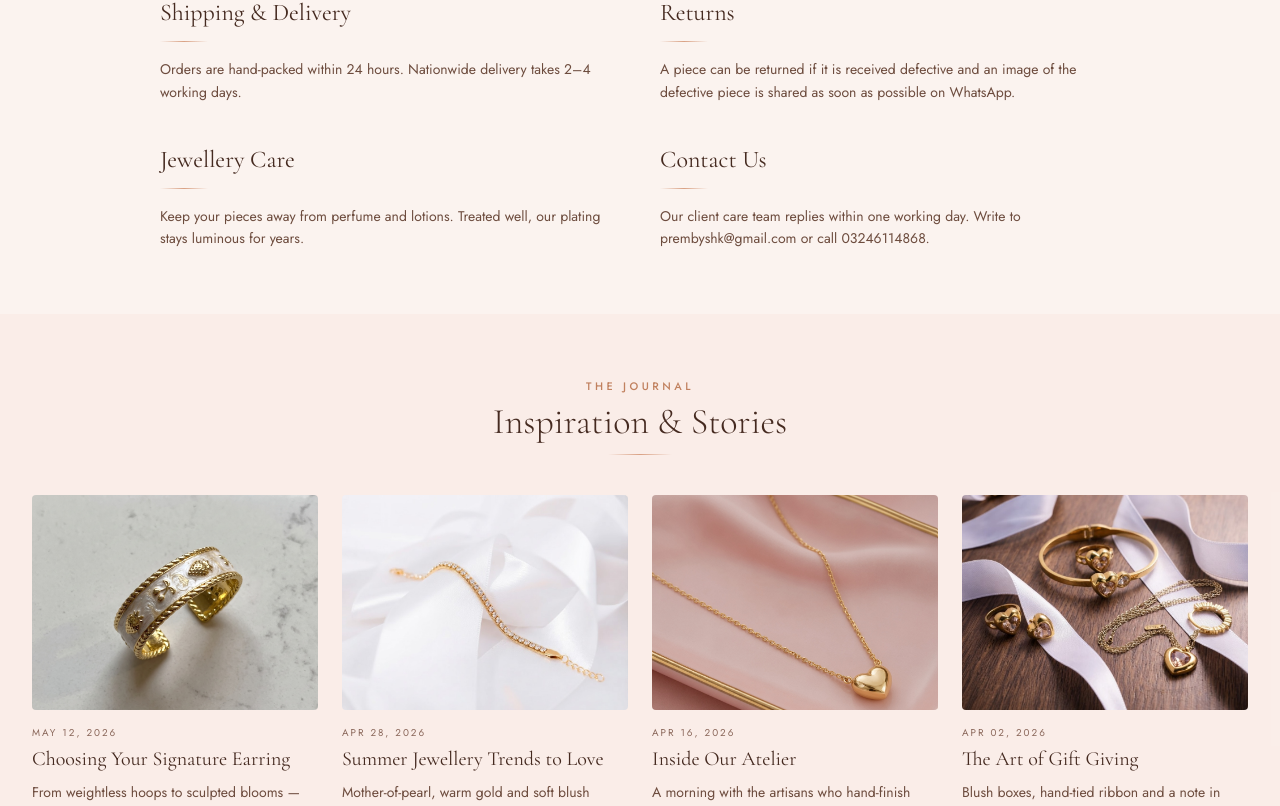
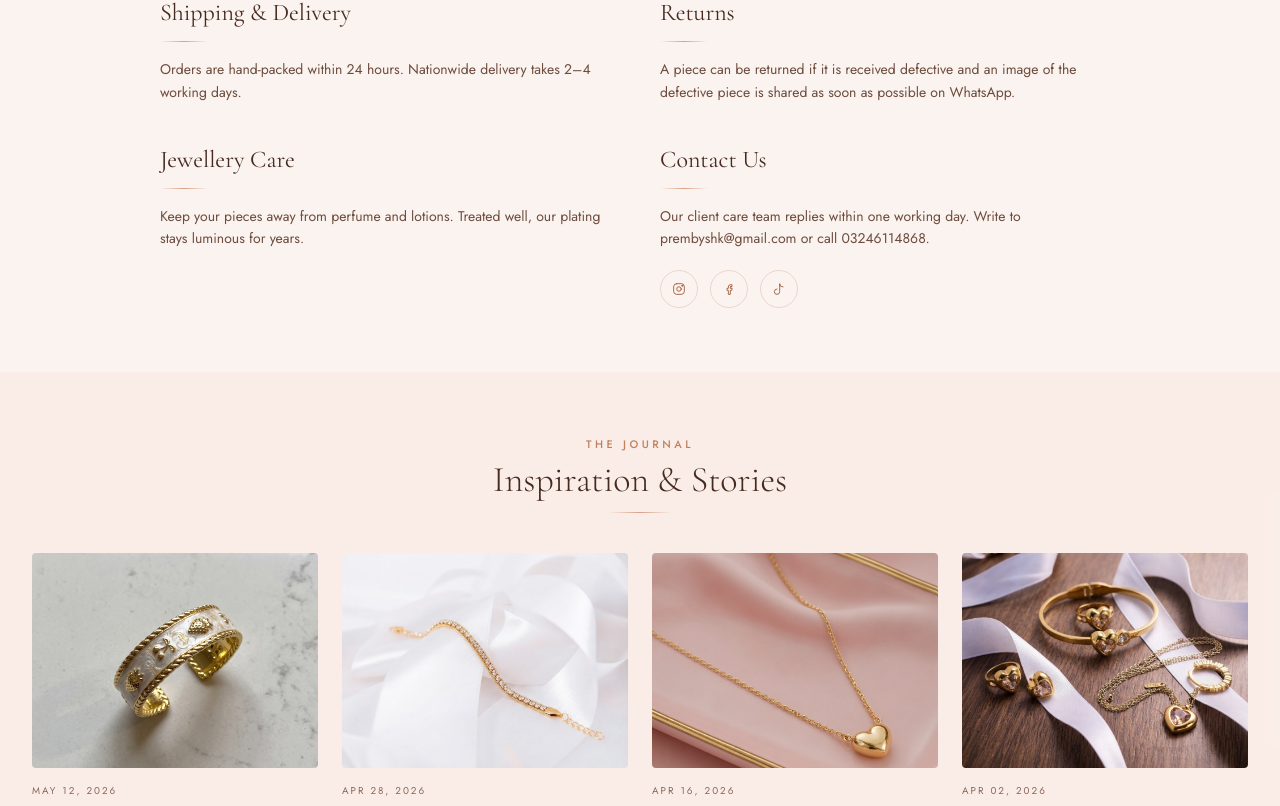
Before and after one commit to immad-khan/prembyshk, a Next.js app: page /about in a window 1280 px wide. Shown: the part 1033-1839 px from the top of the page. Built offline with nearby package versions, Linux system fonts and the light colour scheme.

Commit message:
updated imags

```diff
--- a/src/app/about/page.tsx
+++ b/src/app/about/page.tsx
@@ -1,6 +1,11 @@
 import Link from "next/link";
 import type { Metadata } from "next";
-import { PROMISE_ICONS } from "@/components/icons";
+import {
+  FacebookIcon,
+  InstagramIcon,
+  PROMISE_ICONS,
+  TikTokIcon,
+} from "@/components/icons";
 import { BRAND, JOURNAL, PROMISES } from "@/lib/content";
 
 export const metadata: Metadata = {
@@ -113,6 +118,37 @@ export default function AboutPage() {
               <p className="mt-4 text-sm leading-relaxed text-ink-soft">
                 {section.body}
               </p>
+              {section.id === "contact" && (
+                <div className="mt-5 flex items-center gap-3">
+                  <a
+                    href={BRAND.instagram}
+                    target="_blank"
+                    rel="noreferrer"
+                    aria-label="Instagram"
+                    className="rounded-full border border-line bg-cream p-2.5 text-rose-deep transition hover:bg-rose-deep hover:text-cream"
+                  >
+                    <InstagramIcon className="h-4 w-4" />
+                  </a>
+                  <a
+                    href={BRAND.facebook}
+                    target="_blank"
+                    rel="noreferrer"
+                    aria-label="Facebook"
+                    className="rounded-full border border-line bg-cream p-2.5 text-rose-deep transition hover:bg-rose-deep hover:text-cream"
+                  >
+                    <FacebookIcon className="h-4 w-4" />
+                  </a>
+                  <a
+                    href={BRAND.tiktok}
+                    target="_blank"
+                    rel="noreferrer"
+                    aria-label="TikTok"
+                    className="rounded-full border border-line bg-cream p-2.5 text-rose-deep transition hover:bg-rose-deep hover:text-cream"
+                  >
+                    <TikTokIcon className="h-4 w-4" />
+                  </a>
+                </div>
+              )}
             </div>
           ))}
         </div>
--- a/src/app/appointment/page.tsx
+++ b/src/app/appointment/page.tsx
@@ -1,7 +1,14 @@
 "use client";
 
 import { useState } from "react";
-import { CalendarIcon, GemIcon, WhatsappIcon } from "@/components/icons";
+import {
+  CalendarIcon,
+  FacebookIcon,
+  GemIcon,
+  InstagramIcon,
+  TikTokIcon,
+  WhatsappIcon,
+} from "@/components/icons";
 import { BRAND } from "@/lib/content";
 
 export default function AppointmentPage() {
@@ -63,11 +70,49 @@ export default function AppointmentPage() {
           </li>
         </ul>
 
-        <div className="mt-10 overflow-hidden rounded-sm">
+        <div className="mt-8 border-t border-line/60 pt-6">
+          <p className="text-[0.66rem] font-medium tracking-[0.2em] uppercase text-rose-deep">
+            Connect With Us
+          </p>
+          <div className="mt-3 flex flex-wrap items-center gap-3">
+            <a
+              href={BRAND.instagram}
+              target="_blank"
+              rel="noreferrer"
+              aria-label="Instagram"
+              className="flex items-center gap-2 rounded-full border border-line bg-cream px-4 py-2 text-xs text-ink-soft transition hover:border-rose hover:bg-rose-deep hover:text-cream group"
+            >
+              <InstagramIcon className="h-4 w-4 text-rose-deep transition group-hover:text-cream" />
+              <span>Instagram</span>
+            </a>
+            <a
+              href={BRAND.facebook}
+              target="_blank"
+              rel="noreferrer"
+              aria-label="Facebook"
+              className="flex items-center gap-2 rounded-full border border-line bg-cream px-4 py-2 text-xs text-ink-soft transition hover:border-rose hover:bg-rose-deep hover:text-cream group"
+            >
+              <FacebookIcon className="h-4 w-4 text-rose-deep transition group-hover:text-cream" />
+              <span>Facebook</span>
+            </a>
+            <a
+              href={BRAND.tiktok}
+              target="_blank"
+              rel="noreferrer"
+              aria-label="TikTok"
+              className="flex items-center gap-2 rounded-full border border-line bg-cream px-4 py-2 text-xs text-ink-soft transition hover:border-rose hover:bg-rose-deep hover:text-cream group"
+            >
+              <TikTokIcon className="h-4 w-4 text-rose-deep transition group-hover:text-cream" />
+              <span>TikTok</span>
+            </a>
+          </div>
+        </div>
+
+        <div className="mt-8 overflow-hidden rounded-sm">
           {/* eslint-disable-next-line @next/next/no-img-element */}
           <img
-            src="https://images.pexels.com/photos/16055228/pexels-photo-16055228.jpeg?auto=compress&cs=tinysrgb&fit=crop&h=1200&w=900"
-            alt="Signature blush packaging"
+            src="/images/gift-giving.jpg"
+            alt="Signature Prem by SHK packaging"
             className="h-56 w-full object-cover"
           />
         </div>
--- a/src/components/icons.tsx
+++ b/src/components/icons.tsx
@@ -221,8 +221,7 @@ export function FacebookIcon(props: IconProps) {
 export function TikTokIcon(props: IconProps) {
   return (
     <svg {...base} {...props}>
-      <path d="M14.5 3v9.6a3.3 3.3 0 1 1-3.3-3.3" />
-      <path d="M14.5 3c.3 2.9 2.4 4.4 5.5 4.5" />
+      <path d="M9 12a4 4 0 1 0 4 4V4a5 5 0 0 0 5 5" />
     </svg>
   );
 }
--- a/src/lib/content.ts
+++ b/src/lib/content.ts
@@ -5,9 +5,9 @@ export const BRAND = {
   phone: "03246114868",
   email: "prembyshk@gmail.com",
 
-  instagram: "https://www.instagram.com/prembyshk",
+  instagram: "https://www.instagram.com/prembyshk?stkn=MTc4NWw1Y2I0eDh2Mg==",
   facebook: "https://www.facebook.com/share/1GPP8E16c9/",
-  tiktok: "https://www.tiktok.com/@prem.by.shk",
+  tiktok: "https://www.tiktok.com/@prem.by.shk?_r=1&_t=ZS-99q1eP6Lzro",
 };
 
 export const TESTIMONIALS = [
```
